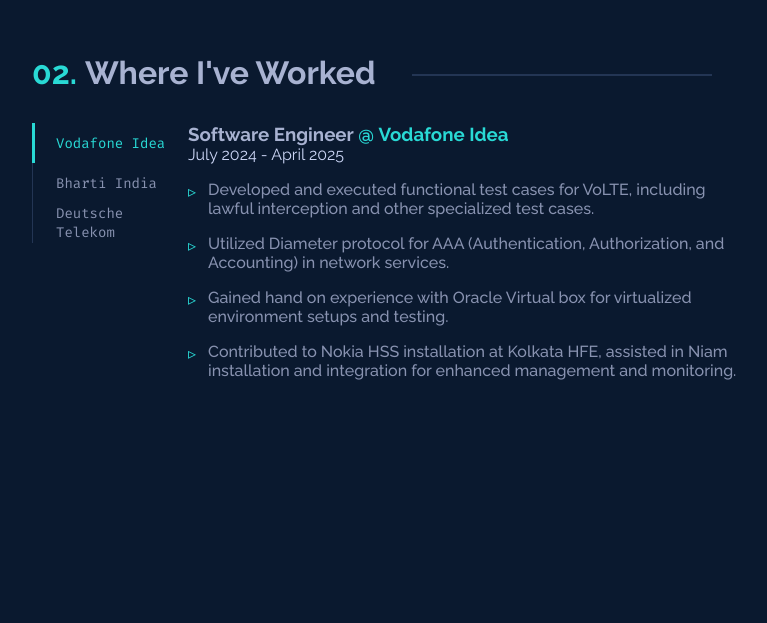
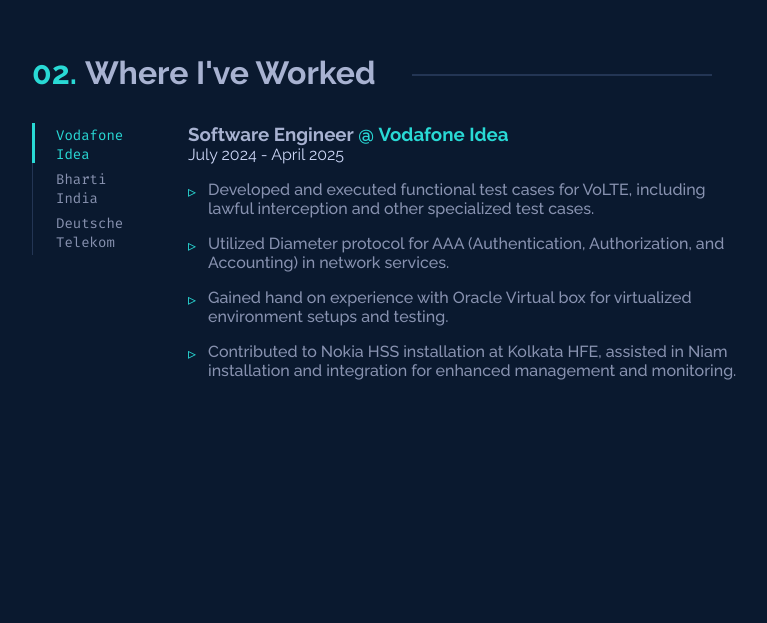
Before and after one commit to Aspak786/my-portfolio, a Next.js app: page / in a window 1280 px wide. Shown: the part 1651-2274 px from the top of the page, without its empty margins (258-1025 px from the left). Built offline with nearby package versions, Linux system fonts and the light colour scheme.

Commit message:
Adjust height and width of experience items

```diff
--- a/src/scss/sections/_expereince.scss
+++ b/src/scss/sections/_expereince.scss
@@ -53,12 +53,12 @@
         background-color: var(--lightest-navy);
       }
       &-item {
-        height: 2.5rem;
+        height: 2.75rem;
         padding: 0 1.5rem;
         display: flex;
         vertical-align: middle;
         cursor: pointer;
-        width: 120%;
+        width: 100%;
         span {
           display: flex;
           justify-content: center;
```
